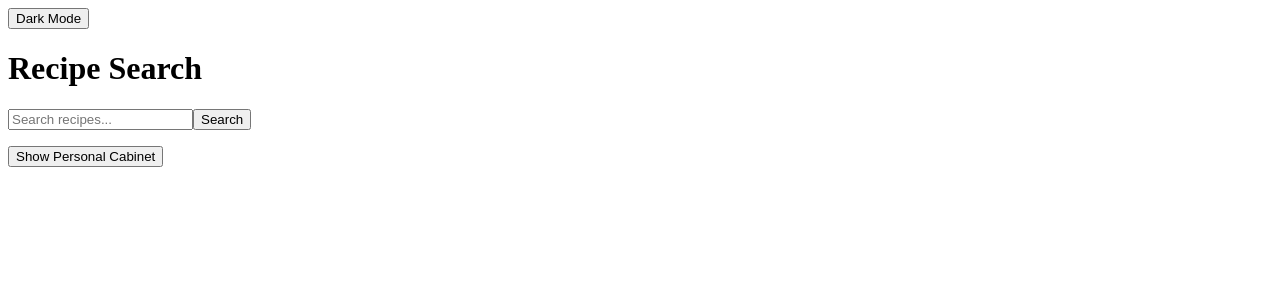
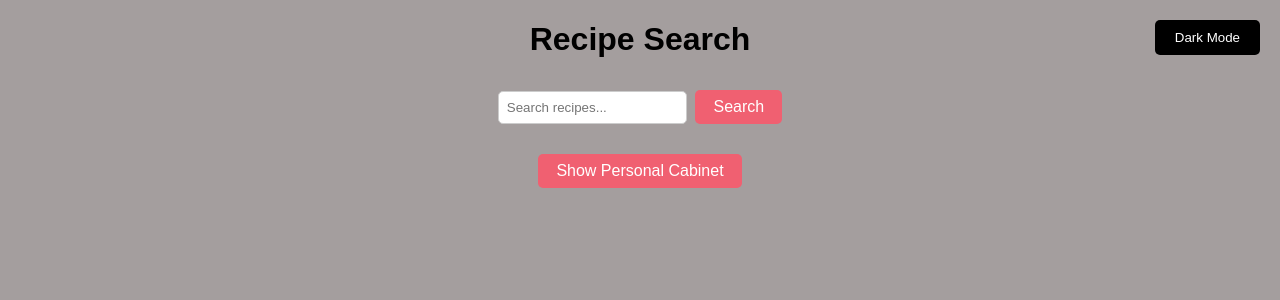
Before and after one commit to ryantoxx/Lab6-PW, a React (Vite) app: page / in a window 1280 px wide. Both pictures are taken after a click on the button "Start Exploring". Shown: the top 300 px of the page. Built offline with nearby package versions, Linux system fonts and the light colour scheme.

Commit message:
add css for dark mode

```diff
--- a/src/index.css
+++ b/src/index.css
@@ -0,0 +1,218 @@
+body {
+  font-family: Arial, sans-serif;
+  margin: 0;
+  padding: 0;
+  display: flex;
+  justify-content: center;
+  align-items: center;
+  background-color: #A49E9E
+}
+
+.dark-mode .start-exploring-button {
+  background-color: #76ABAE;
+  color: #ffffff;
+}
+
+.dark-mode .start-exploring-button:hover {
+  background-color: #487f82;
+}
+
+.dark-mode .search-button {
+  background-color: #76ABAE;
+  color: #ffffff;
+}
+
+.dark-mode .search-button:hover {
+  background-color: #487f82;
+}
+
+.dark-mode .add-button {
+  background-color: #76ABAE;
+  color: #ffffff;
+}
+
+.dark-mode .add-button:hover {
+  background-color: #487f82;
+}
+
+.dark-mode .cabinet-button {
+  background-color: #76ABAE;
+  color: #ffffff;
+}
+
+.dark-mode .cabinet-button:hover {
+  background-color: #487f82;
+}
+
+
+body.dark-mode {
+  background-color: #222831;
+  color: #ffffff;
+}
+
+
+
+.theme-toggle {
+  position: fixed;
+  top: 20px;
+  right: 20px;
+  background-color: #000000;
+  color: #ffffff;
+  border: none;
+  padding: 10px 20px;
+  border-radius: 5px;
+  cursor: pointer;
+  transition: background-color 0.3s ease;
+}
+
+.theme-toggle:hover {
+  background-color: #222222;
+}
+
+
+.App {
+  display: flex;
+  flex-direction: column;
+  align-items: center;
+  text-align: center;
+  margin-top: 0px;
+}
+
+.welcome-page {
+  text-align: center;
+  margin-top: 220px;
+}
+
+.start-exploring-button {
+  background-color: #F06071;
+  border: none;
+  color: white;
+  padding: 10px 20px;
+  text-align: center;
+  text-decoration: none;
+  display: inline-block;
+  font-size: 16px;
+  border-radius: 5px;
+  cursor: pointer;
+  transition: background-color 0.3s ease;
+}
+
+.start-exploring-button:hover {
+  background-color: #be4856;
+}
+
+.RecipeSearch {
+  text-align: center;
+  max-width: 100%;
+  margin: 0 auto;
+}
+
+.search-bar-container {
+  position: sticky;
+  top: 0;
+  padding: 10px;
+  z-index: 1;
+}
+
+.search-bar {
+  width: calc(100% - 100px);
+  box-sizing: border-box;
+  padding: 8px;
+  border: 1px solid #ccc;
+  border-radius: 5px;
+  margin-right: 8px;
+}
+
+.search-button {
+  background-color: #F06071;
+  border: none;
+  color: white;
+  padding: 8px 18px;
+  text-align: center;
+  text-decoration: none;
+  display: inline-block;
+  font-size: 16px;
+  border-radius: 5px;
+  cursor: pointer;
+  transition: background-color 0.3s ease;
+}
+
+.search-button:hover {
+  background-color: #be4856;
+}
+
+.recipe-list-container {
+  margin-top: 20px;
+}
+
+.RecipeList {
+  list-style: none;
+  padding: 0;
+}
+
+.RecipeItem {
+  margin-bottom: 20px; /* Reduce bottom margin */
+  padding: 15px; /* Reduce padding */
+  border: 1px solid #ccc;
+  border-radius: 8px;
+}
+
+/* Style the headings */
+.RecipeItem h3 {
+  margin-top: 0; /* Remove top margin of h3 */
+  margin-bottom: 10px; /* Add bottom margin for spacing */
+  font-size: 18px; /* Adjust font size */
+}
+
+/* Style the paragraphs */
+.RecipeItem p {
+  margin-bottom: 8px; /* Add bottom margin for spacing */
+  font-size: 14px; /* Adjust font size */
+  text-align: justify;
+}
+
+/* Style the strong tags */
+.RecipeItem strong {
+  font-weight: bold; /* Make strong text bold */
+}
+
+.add-button {
+  background-color: #F06071;
+  border: none;
+  color: white;
+  padding: 8px 18px;
+  text-align: center;
+  text-decoration: none;
+  display: inline-block;
+  font-size: 16px;
+  border-radius: 5px;
+  cursor: pointer;
+  transition: background-color 0.3s ease;
+}
+
+.add-button:hover {
+  background-color: #be4856;
+}
+
+.cabinet-button {
+  background-color: #F06071;
+  border: none;
+  color: white;
+  padding: 8px 18px;
+  text-align: center;
+  text-decoration: none;
+  display: inline-block;
+  font-size: 16px;
+  border-radius: 5px;
+  cursor: pointer;
+  transition: background-color 0.3s ease;
+}
+
+.cabinet-button:hover {
+  background-color: #be4856;
+}
+
+.cabinet ul {
+  list-style-type: none;
+  padding: 0;
+}
```
